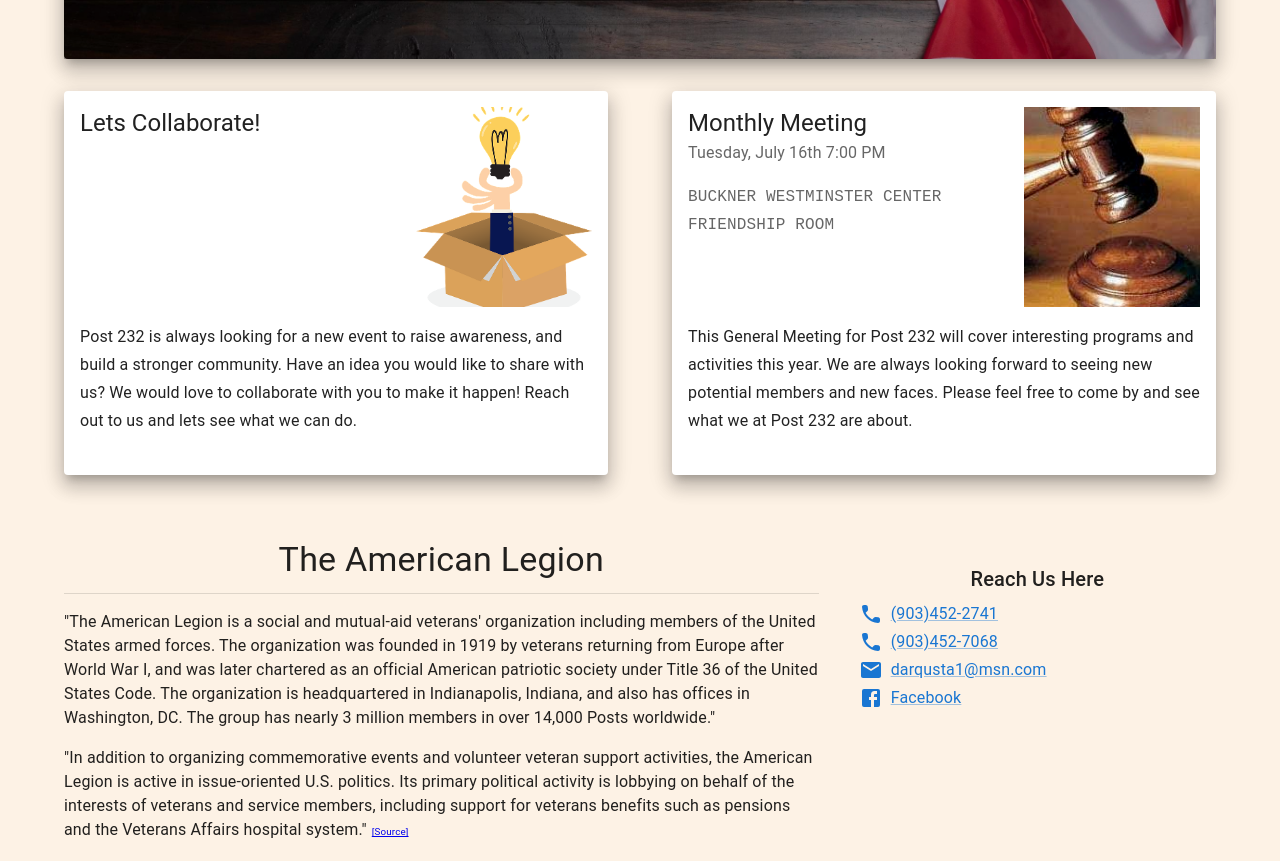
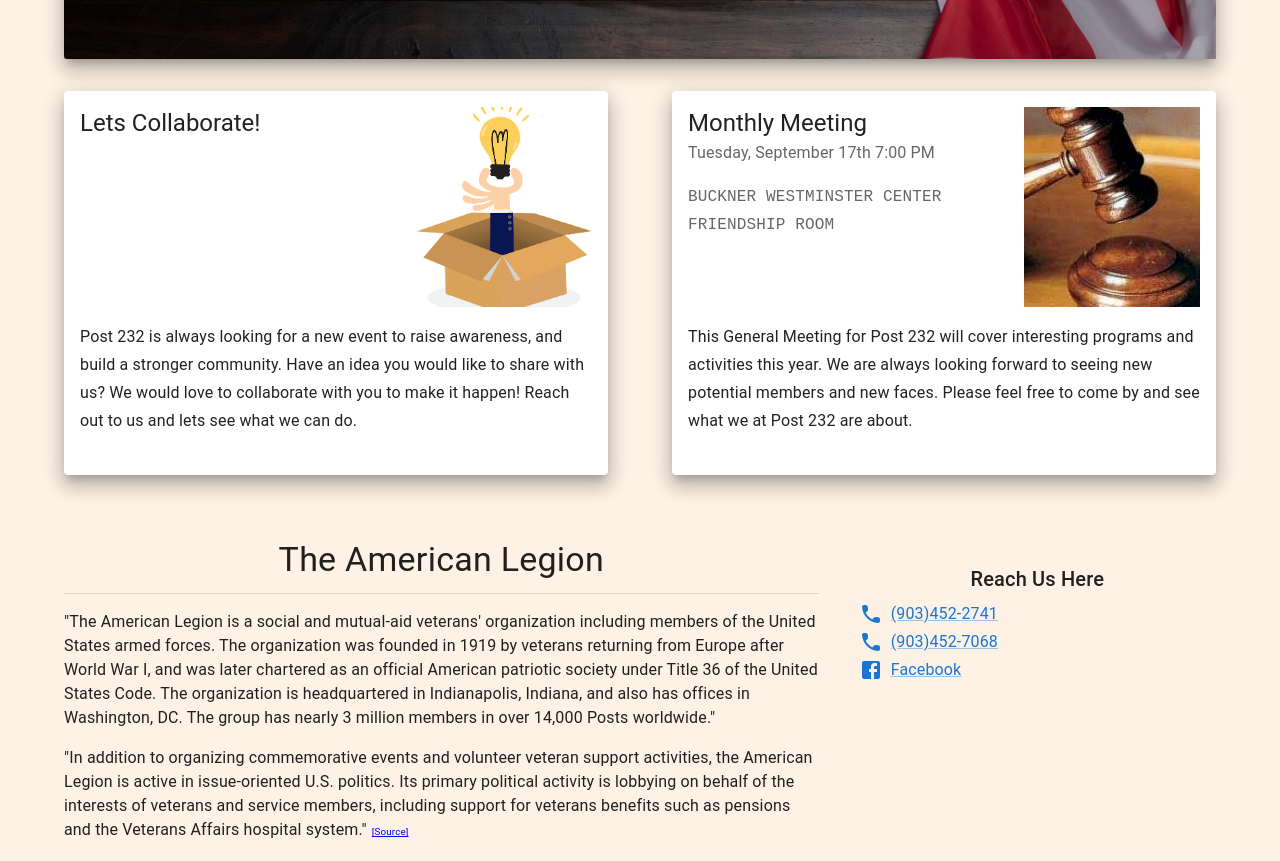
Before and after one commit to nathangreiling/amleg232, a React (Create React App) app: page / in a window 1280 px wide. Shown: the part 360-1221 px from the top of the page. Built offline with nearby package versions, Linux system fonts and the light colour scheme.

Commit message:
Update index.js

```diff
--- a/src/components/Home/index.js
+++ b/src/components/Home/index.js
@@ -14,7 +14,7 @@
 import meet from '../../images/events/meeting.png'
 import idea from '../../images/events/idea.png'
 import LocalPhoneRoundedIcon from '@mui/icons-material/LocalPhoneRounded';
-import EmailIcon from '@mui/icons-material/Email';
+//import EmailIcon from '@mui/icons-material/Email';//
 
 const sections = [
   { title: 'Contact Us', url: '/' },
@@ -47,7 +47,7 @@
   },
   {
     title: 'Monthly Meeting',
-    date: 'Tuesday, July 16th',
+    date: 'Tuesday, September 17th',
     time:'7:00 PM',
     location:'BUCKNER WESTMINSTER CENTER \nFRIENDSHIP ROOM',
     description:
@@ -65,7 +65,6 @@
   social: [
     { name: '(903)452-2741', url:'tel:9034522741', target:'', icon: LocalPhoneRoundedIcon},
     { name: '(903)452-7068', url:'tel:9034527068', target:'', icon: LocalPhoneRoundedIcon},
-    { name: 'darqusta1@msn.com', url:'mailto: darqusta1@msn.com', icon: EmailIcon},
     { name: 'Facebook', url:'https://www.facebook.com/pages/category/non-profit/American-Legion-Post-232-Longview-TX-1505926166176404/', target:'_blank', icon: FacebookIcon },
   ],
 };
```
